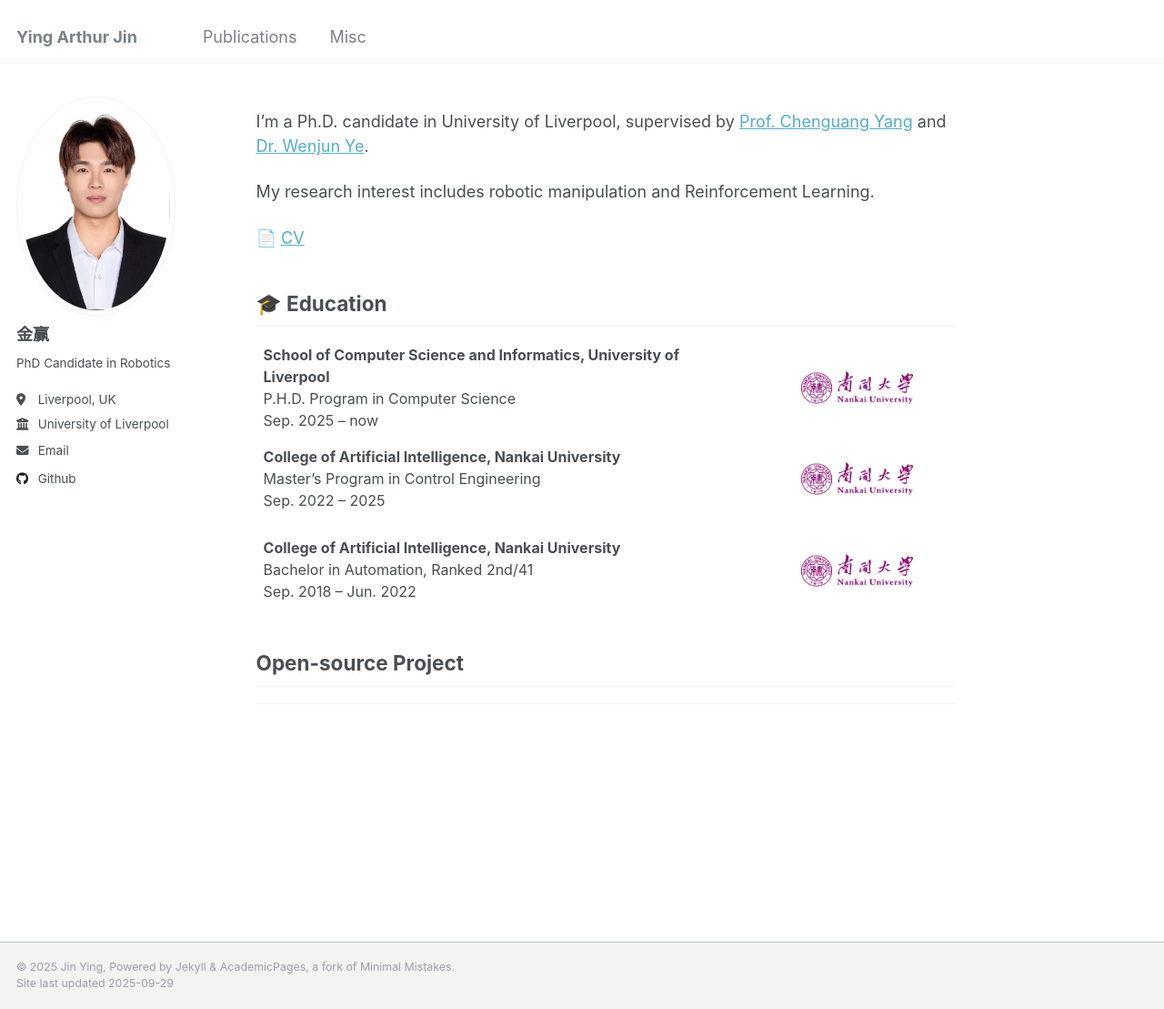
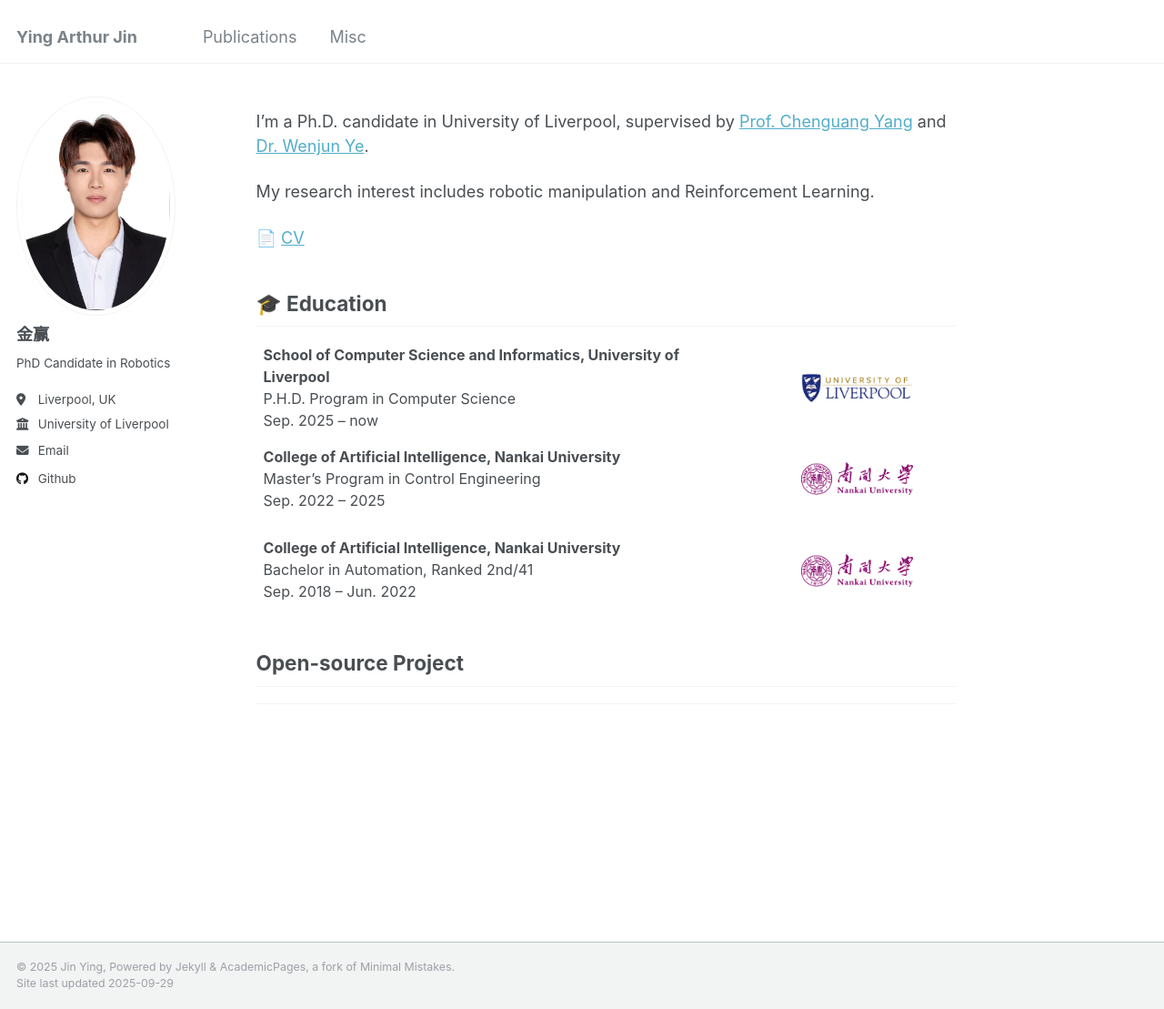
Before and after one commit to Arthuryingjin/Arthuryingjin.github.io, a Jekyll site: the page built from _pages/about.md, in a window 1280 px wide and 1109 px high. Shown: the whole window at 91% size. Built offline with Jekyll 4.4.1, drawn with Linux system fonts in a browser that asks for light colours; comment, search, counter and statistics services are not loaded.

Commit message:
Update university logo in about page

```diff
--- a/_pages/about.md
+++ b/_pages/about.md
@@ -24,7 +24,7 @@ My research interest includes robotic manipulation and Reinforcement Learning.
       Sep. 2025 – now
     </td>
     <td style="padding-left: 20px; width: 30%; text-align: center; border: none;"> <!-- 图标居中 -->
-      <img src="/images/nankai-logo.png" alt="Nankai University Logo" width="60%">
+      <img src="/images/Liverpool.jpg" alt="Nankai University Logo" width="60%">
     </td>
   </tr>
   <tr>
```
